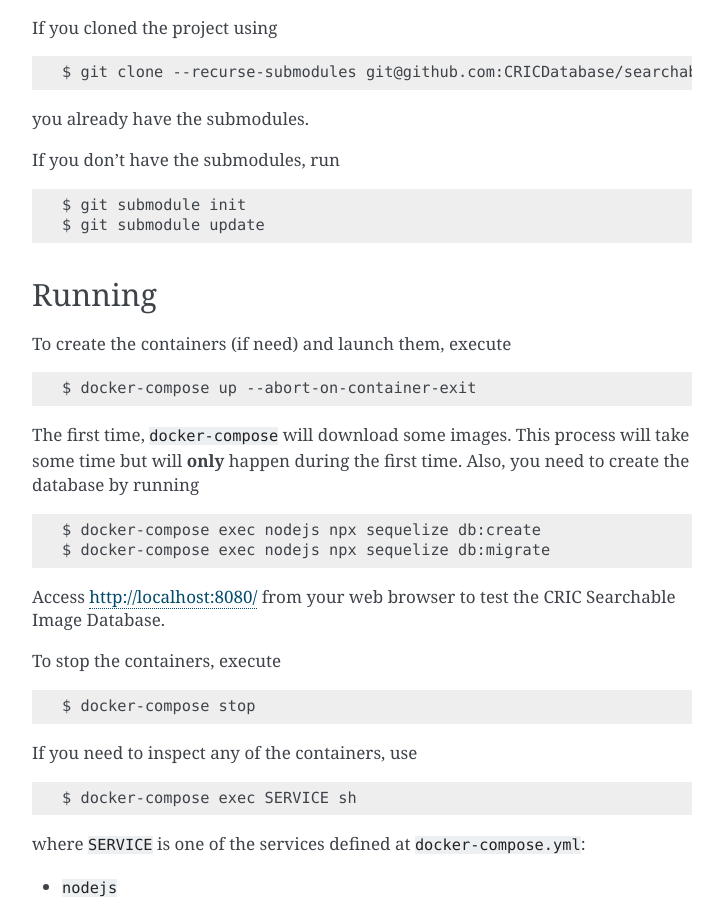
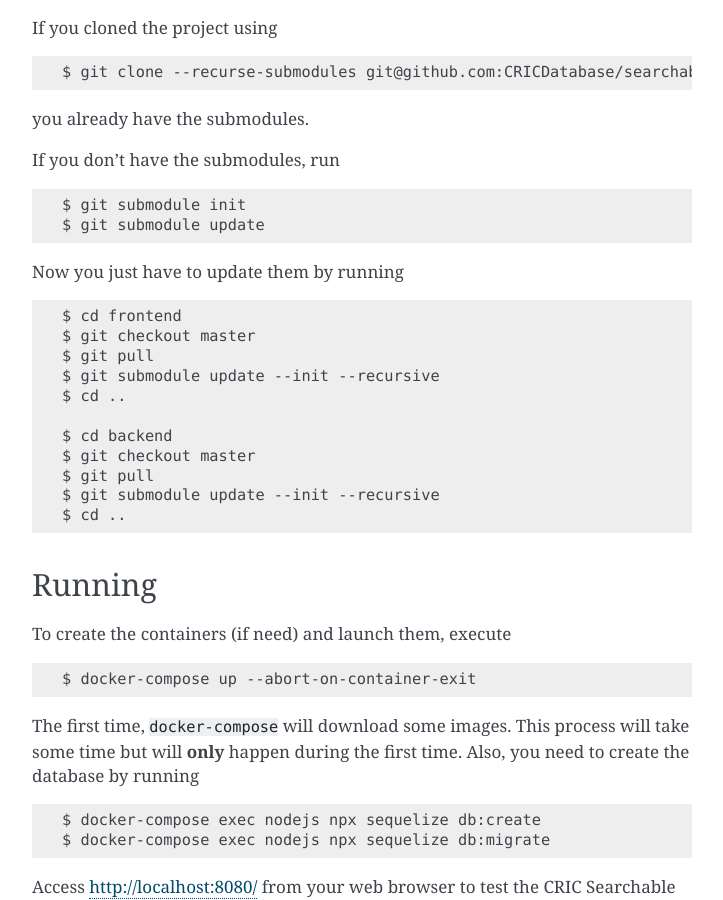
Before and after one commit to CRICDatabase/searchable-image-database, a Sphinx documentation site: the page built from docs/docker.rst, in a window 1280 px wide and 900 px high, scrolled down 466 px. Shown: the whole window, without its empty margins (388-1111 px from the left). Built offline with Sphinx 7.4.7, drawn with Linux system fonts in a browser that asks for light colours.

Commit message:
Update docker.rst
Added the commands to update the submodules

```diff
--- a/docs/docker.rst
+++ b/docs/docker.rst
@@ -28,6 +28,20 @@ run ::
 
     $ git submodule init
     $ git submodule update
+
+Now you just have to update them by running ::
+
+    $ cd frontend
+    $ git checkout master
+    $ git pull
+    $ git submodule update --init --recursive
+    $ cd ..
+
+    $ cd backend
+    $ git checkout master
+    $ git pull
+    $ git submodule update --init --recursive
+    $ cd ..
 
 Running
 -------
```
